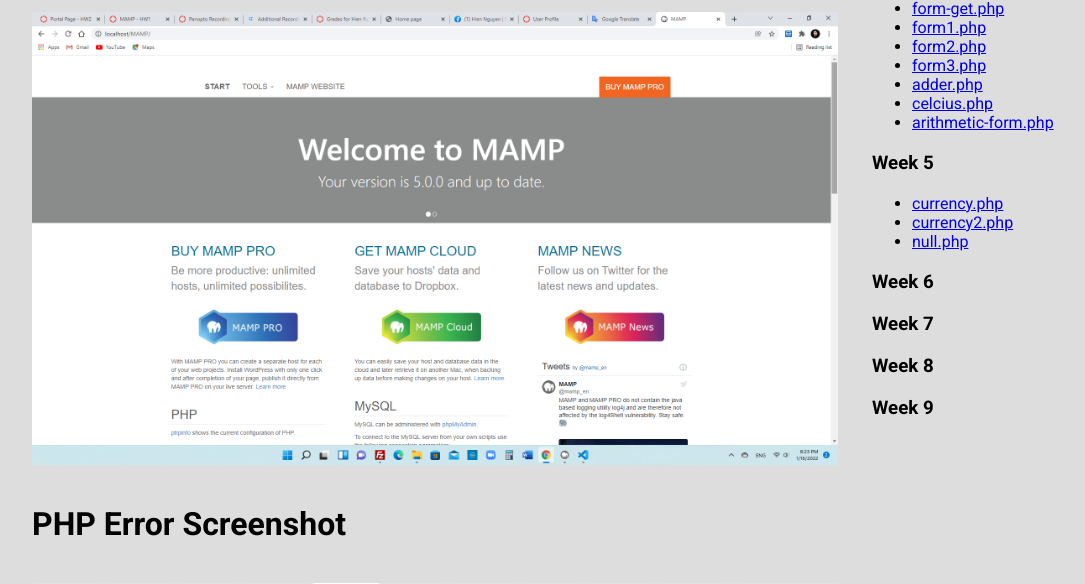
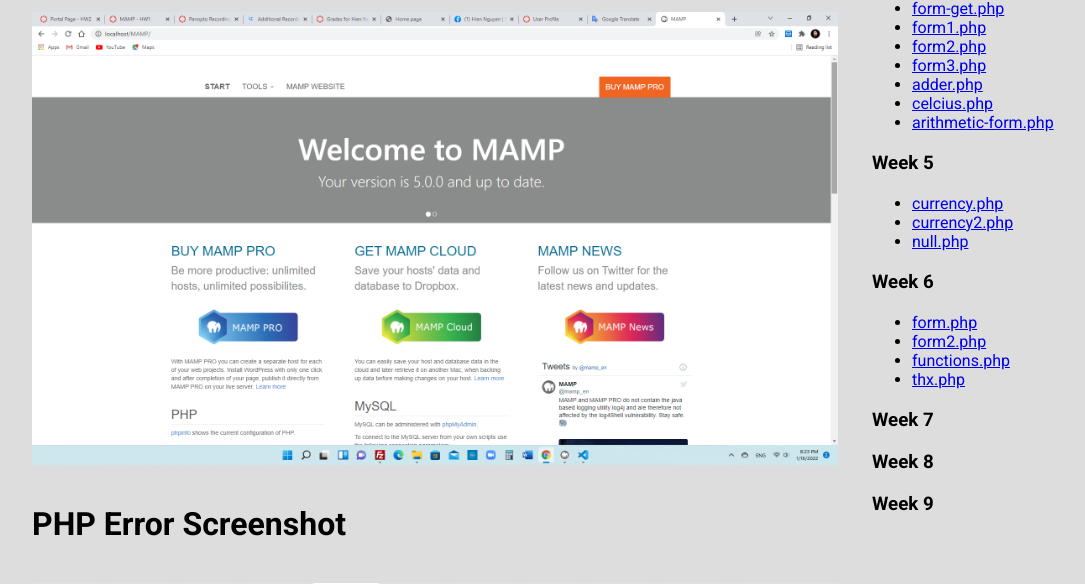
Before and after one commit to ktsthehien/IT261, a PHP site: page / in a window 1280 px wide. Shown: the part 595-1179 px from the top of the page, without its empty margins (33-1118 px from the left). Run offline with PHP 8.4, Linux system fonts and the light colour scheme.

Commit message:
Add files via upload

```diff
--- a/index.php
+++ b/index.php
@@ -64,6 +64,14 @@
         </ul>
 
         <h3>Week 6</h3>
+        <ul>
+        <li><a href="weeks/week6/form.php">form.php</a></li>
+        <li><a href="weeks/week6/form2.php">form2.php</a></li>
+        <li><a href="weeks/week6/functions.php">functions.php</a></li>
+        <li><a href="weeks/week6/thx.php">thx.php</a></li>
+
+
+        </ul>
         <h3>Week 7</h3>
         <h3>Week 8</h3>
         <h3>Week 9</h3>
```
